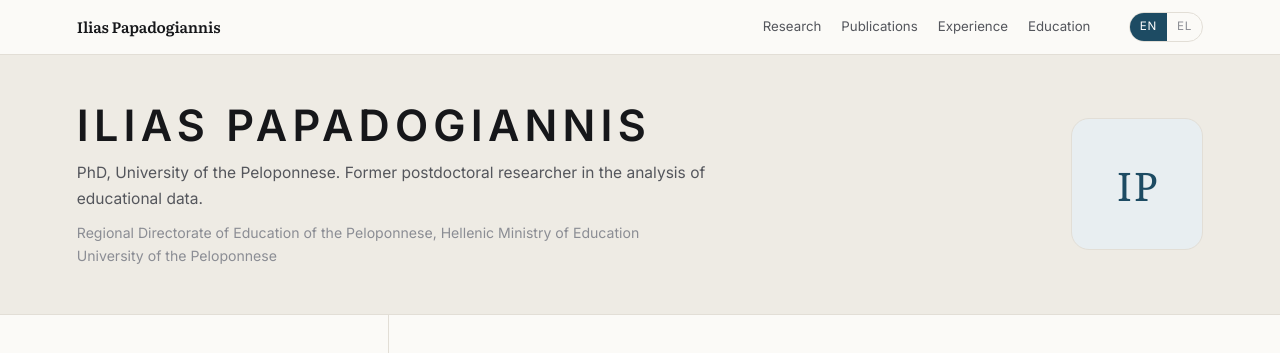
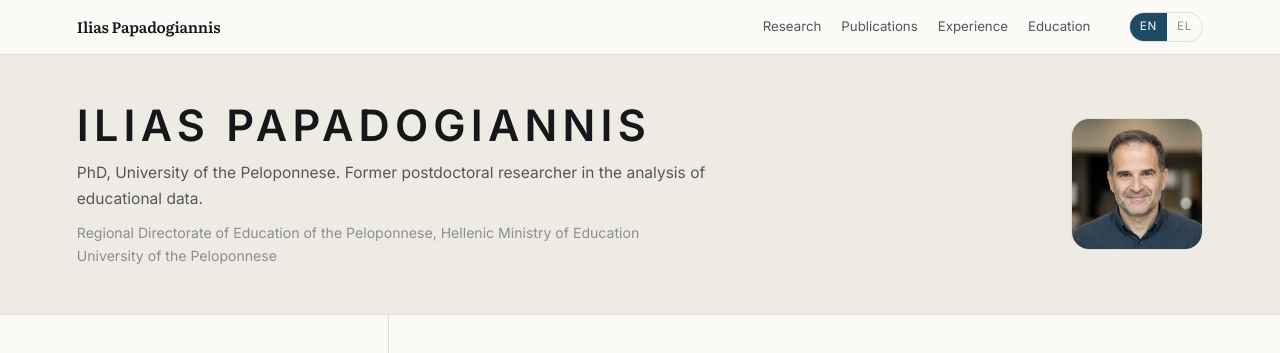
Before and after one commit to hpapadogiannis/cv, a plain HTML site: page index.html in a window 1280 px wide. Shown: the top 353 px of the page. Drawn offline with Linux system fonts and the light colour scheme.

Commit message:
Update index.html

```diff
--- a/index.html
+++ b/index.html
@@ -170,7 +170,7 @@ footer .fl{display:flex; flex-wrap:wrap; gap:1.2rem; justify-content:space-betwe
     </div>
     <!-- To use a photo, put photo.jpg next to this file and swap the span below for:
          <img src="photo.jpg" alt=""> -->
-    <div class="portrait"><span class="monogram" data-t="mono"></span></div>
+    <div class="portrait"><img src="me.jpg" alt=""></div>
   </div>
 </div>
 
```
